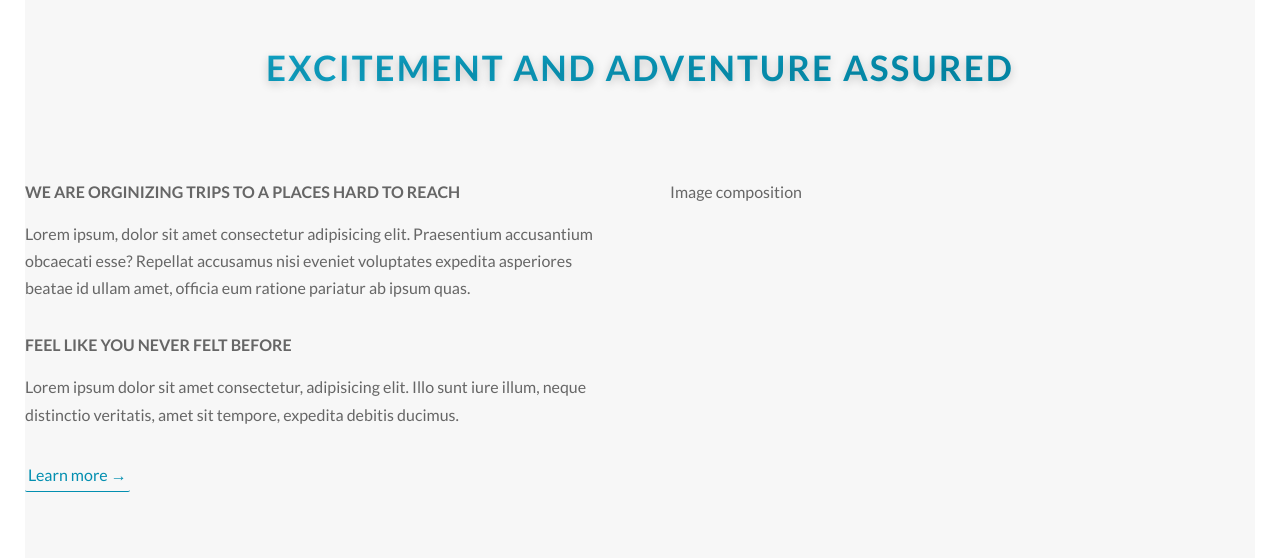
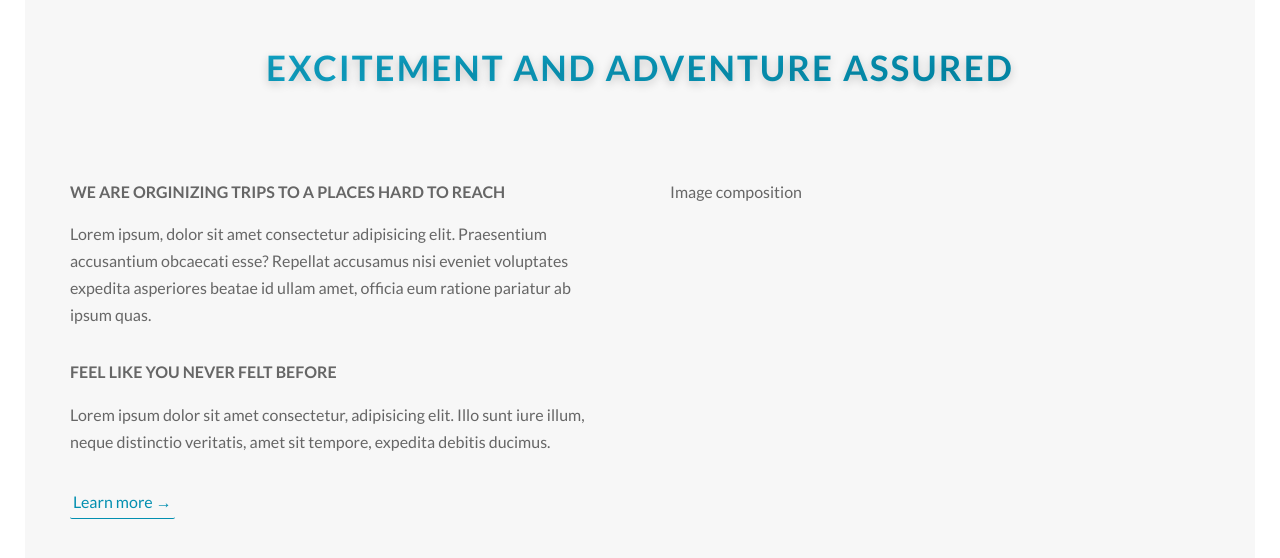
Before and after one commit to bartoszlokaj/Landing-Page, a website: page index.html in a window 1280 px wide. Shown: the part 807-1365 px from the top of the page. Drawn offline with Linux system fonts and the light colour scheme.

Commit message:
small changes to grid

```diff
--- a/sass/abstracts/_variables.scss
+++ b/sass/abstracts/_variables.scss
@@ -17,6 +17,7 @@ $color-black: #000;
 $default-font-size: 1.6rem;
 
 // GRID
+$grid-width: 114rem;
 $gutter-vertical: 8rem;
 $gutter-vertical-small: 6rem;
 $gutter-hirizontal: 6rem;
--- a/sass/layout/_grid.scss
+++ b/sass/layout/_grid.scss
@@ -1,6 +1,8 @@
 .row {
   display: flex;
   justify-content: space-between;
+  max-width: $grid-width;
+  margin: 0 auto;
 
   &:not(:last-child) {
     margin-bottom: $gutter-vertical;
```
Also changed, not shown: css/style.css.
